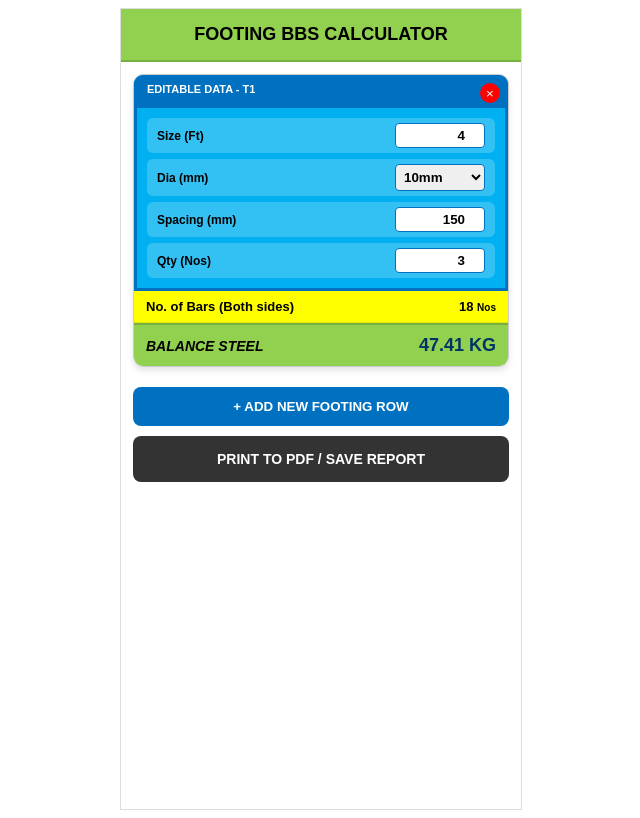
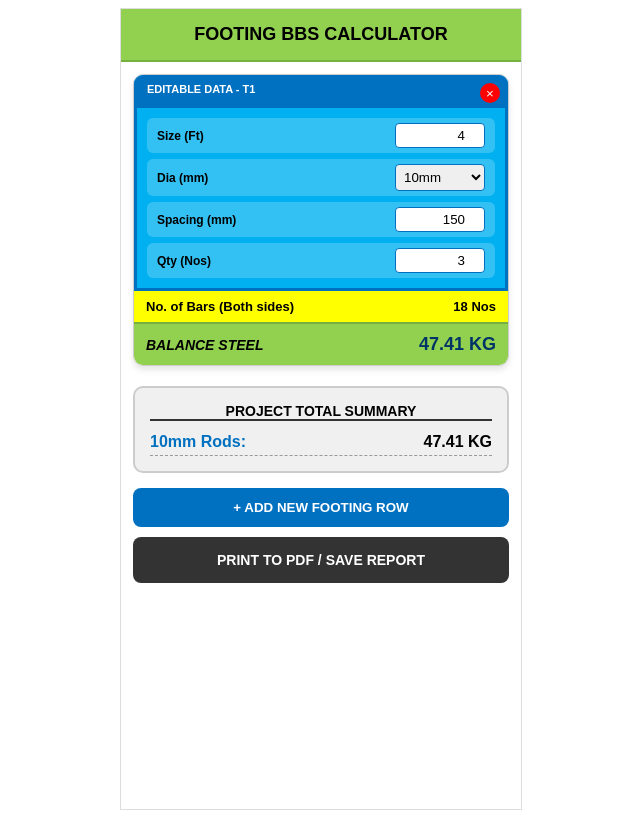
Before and after one commit to Movieeesss/FOOTING-BBS, a React (Vite) app: page / in a window 1280 px wide. Shown: the whole page, without its empty margins (319-959 px from the left). Built offline with nearby package versions, Linux system fonts and the light colour scheme.

Commit message:
Update FootingBBS.tsx

```diff
--- a/src/FootingBBS.tsx
+++ b/src/FootingBBS.tsx
@@ -18,7 +18,7 @@ export default function FootingBBSCalculator() {
   ]);
 
   const calculateBBS = (r: any) => {
-    // Formulas derived from your Excel screenshots
+    // Formulas derived from Excel screenshots
     const sizeM = r.s / 3.281;
     // ROUNDUP logic for bars on both sides
     const bars = Math.ceil(((sizeM * 1000) - 100) / r.sp + 1) * 2;
@@ -29,6 +29,16 @@ export default function FootingBBSCalculator() {
     return { bars, totalKg };
   };
 
+  // --- NEW FEATURE: DIAMETER-WISE SUMMARY LOGIC ---
+  const getSummary = () => {
+    const summary: Record<number, number> = { 8: 0, 10: 0, 12: 0, 16: 0, 20: 0, 25: 0 };
+    rows.forEach(row => {
+      const { totalKg } = calculateBBS(row);
+      summary[row.d] += totalKg;
+    });
+    return summary;
+  };
+
   const addRow = () => setRows([...rows, { id: Date.now(), tag: `T${rows.length + 1}`, s: 4, d: 10, sp: 150, qty: 1 }]);
   const deleteRow = (id: number) => setRows(rows.filter(row => row.id !== id));
 
@@ -36,12 +46,36 @@ export default function FootingBBSCalculator() {
     setRows(rows.map(row => row.id === id ? { ...row, [field]: val } : row));
   };
 
-  const ResultRow = ({ label, value, unit }: any) => (
-    <div style={{ display: 'flex', justifyContent: 'space-between', padding: '8px 12px', backgroundColor: '#ffff00', borderBottom: '1px solid rgba(0,0,0,0.1)', fontSize: '13px', fontWeight: 'bold' }}>
-      <span>{label}</span>
-      <span>{value} <small style={{fontSize: '10px'}}>{unit}</small></span>
-    </div>
-  );
+  const generatePDF = () => {
+    const doc = new jsPDF();
+    doc.text("FOOTING BBS CALCULATION REPORT", 14, 15);
+
+    // Main Table
+    autoTable(doc, {
+      startY: 20,
+      head: [['Type', 'Size (Ft)', 'Dia (mm)', 'Spacing', 'Qty', 'Total KG']],
+      body: rows.map(r => {
+        const res = calculateBBS(r);
+        return [r.tag, `${r.s}x${r.s}`, `${r.d}mm`, r.sp, r.qty, res.totalKg.toFixed(2)];
+      }),
+      headStyles: { fillColor: [146, 208, 80] } // Match header green
+    });
+
+    // Summary Table in PDF
+    const summaryData = getSummary();
+    const summaryRows = Object.entries(summaryData)
+      .filter(([_, kg]) => kg > 0)
+      .map(([dia, kg]) => [`${dia}mm Steel`, `${kg.toFixed(2)} KG`]);
+
+    autoTable(doc, {
+      startY: (doc as any).lastAutoTable.finalY + 10,
+      head: [['Diameter Summary', 'Total Weight']],
+      body: summaryRows,
+      headStyles: { fillColor: [0, 112, 192] }, // Summary blue
+    });
+
+    doc.save("Footing_BBS_Summary_Report.pdf");
+  };
 
   return (
     <div style={{ maxWidth: '400px', margin: '0 auto', fontFamily: 'sans-serif', backgroundColor: '#fff', minHeight: '100vh', border: '1px solid #ddd' }}>
@@ -54,37 +88,36 @@ export default function FootingBBSCalculator() {
           const res = calculateBBS(row);
           return (
             <div key={row.id} style={{ marginBottom: '20px', borderRadius: '10px', overflow: 'hidden', border: '1px solid #ccc', boxShadow: '0 4px 6px rgba(0,0,0,0.1)' }}>
-              {/* Blue Editable Box matching your Beam Tool Design */}
               <div style={{ backgroundColor: '#00b0f0', border: '3px solid #0070c0' }}>
                 <div style={{ backgroundColor: '#0070c0', color: 'white', padding: '5px', fontSize: '11px', fontWeight: 'bold', textAlign: 'center', display: 'flex', justifyContent: 'space-between', paddingLeft: '10px', paddingRight: '5px' }}>
                   <span>EDITABLE DATA - {row.tag}</span>
                   <button onClick={() => deleteRow(row.id)} style={{ background: 'red', color: 'white', border: 'none', borderRadius: '50%', width: '20px', height: '20px', cursor: 'pointer', display: 'flex', alignItems: 'center', justifyContent: 'center' }}>×</button>
                 </div>
-
                 <div style={{ padding: '10px', display: 'flex', flexDirection: 'column', gap: '6px' }}>
                   <div style={{ display: 'flex', justifyContent: 'space-between', alignItems: 'center', background: 'rgba(255,255,255,0.2)', padding: '5px 10px', borderRadius: '6px' }}>
                     <label style={{ fontSize: '12px', fontWeight: 'bold' }}>Size (Ft)</label>
-                    <input type="number" value={row.s} onChange={e => updateRow(row.id, 's', parseFloat(e.target.value))} style={{ width: '80px', textAlign: 'right', padding: '4px', borderRadius: '4px', border: '1px solid #0070c0', fontWeight: 'bold' }} />
+                    <input type="number" value={row.s} onChange={e => updateRow(row.id, 's', parseFloat(e.target.value))} style={{ width: '80px', textAlign: 'right', padding: '4px', border: '1px solid #0070c0', borderRadius: '4px' }} />
                   </div>
                   <div style={{ display: 'flex', justifyContent: 'space-between', alignItems: 'center', background: 'rgba(255,255,255,0.2)', padding: '5px 10px', borderRadius: '6px' }}>
                     <label style={{ fontSize: '12px', fontWeight: 'bold' }}>Dia (mm)</label>
-                    <select value={row.d} onChange={e => updateRow(row.id, 'd', parseInt(e.target.value))} style={{ width: '90px', padding: '4px', borderRadius: '4px', border: '1px solid #0070c0', fontWeight: 'bold' }}>
+                    <select value={row.d} onChange={e => updateRow(row.id, 'd', parseInt(e.target.value))} style={{ width: '90px', padding: '4px', border: '1px solid #0070c0', borderRadius: '4px' }}>
                       {[8, 10, 12, 16, 20, 25].map(d => <option key={d} value={d}>{d}mm</option>)}
                     </select>
                   </div>
                   <div style={{ display: 'flex', justifyContent: 'space-between', alignItems: 'center', background: 'rgba(255,255,255,0.2)', padding: '5px 10px', borderRadius: '6px' }}>
                     <label style={{ fontSize: '12px', fontWeight: 'bold' }}>Spacing (mm)</label>
-                    <input type="number" value={row.sp} onChange={e => updateRow(row.id, 'sp', parseInt(e.target.value))} style={{ width: '80px', textAlign: 'right', padding: '4px', borderRadius: '4px', border: '1px solid #0070c0', fontWeight: 'bold' }} />
+                    <input type="number" value={row.sp} onChange={e => updateRow(row.id, 'sp', parseInt(e.target.value))} style={{ width: '80px', textAlign: 'right', padding: '4px', border: '1px solid #0070c0', borderRadius: '4px' }} />
                   </div>
                   <div style={{ display: 'flex', justifyContent: 'space-between', alignItems: 'center', background: 'rgba(255,255,255,0.2)', padding: '5px 10px', borderRadius: '6px' }}>
                     <label style={{ fontSize: '12px', fontWeight: 'bold' }}>Qty (Nos)</label>
-                    <input type="number" value={row.qty} onChange={e => updateRow(row.id, 'qty', parseInt(e.target.value))} style={{ width: '80px', textAlign: 'right', padding: '4px', borderRadius: '4px', border: '1px solid #0070c0', fontWeight: 'bold' }} />
+                    <input type="number" value={row.qty} onChange={e => updateRow(row.id, 'qty', parseInt(e.target.value))} style={{ width: '80px', textAlign: 'right', padding: '4px', border: '1px solid #0070c0', borderRadius: '4px' }} />
                   </div>
                 </div>
               </div>
-
-              {/* Yellow Results Section derived from your Beam tool's color tone */}
-              <ResultRow label="No. of Bars (Both sides)" value={res.bars} unit="Nos" />
+              <div style={{ display: 'flex', justifyContent: 'space-between', padding: '8px 12px', backgroundColor: '#ffff00', fontSize: '13px', fontWeight: 'bold' }}>
+                <span>No. of Bars (Both sides)</span>
+                <span>{res.bars} Nos</span>
+              </div>
               <div style={{ backgroundColor: '#92d050', padding: '10px 12px', display: 'flex', justifyContent: 'space-between', alignItems: 'center', borderTop: '2px solid #76b041' }}>
                 <span style={{ fontWeight: '900', fontSize: '14px', fontStyle: 'italic' }}>BALANCE STEEL</span>
                 <span style={{ fontWeight: '900', fontSize: '18px', color: '#003366' }}>{res.totalKg.toFixed(2)} KG</span>
@@ -93,11 +126,22 @@ export default function FootingBBSCalculator() {
           );
         })}
 
+        {/* --- NEW SUMMARY UI SECTION --- */}
+        <div style={{ backgroundColor: '#f0f0f0', padding: '15px', borderRadius: '10px', border: '2px solid #ccc', marginBottom: '15px' }}>
+          <div style={{ fontSize: '14px', fontWeight: 'bold', borderBottom: '2px solid #333', marginBottom: '8px', textAlign: 'center' }}>PROJECT TOTAL SUMMARY</div>
+          {Object.entries(getSummary()).map(([dia, kg]) => kg > 0 && (
+            <div key={dia} style={{ display: 'flex', justifyContent: 'space-between', padding: '4px 0', borderBottom: '1px dashed #999' }}>
+              <span style={{ fontWeight: 'bold', color: '#0070c0' }}>{dia}mm Rods:</span>
+              <span style={{ fontWeight: 'bold' }}>{kg.toFixed(2)} KG</span>
+            </div>
+          ))}
+        </div>
+
         <button onClick={addRow} style={{ width: '100%', padding: '12px', backgroundColor: '#0070c0', color: 'white', border: 'none', borderRadius: '8px', fontWeight: 'bold', marginBottom: '10px', cursor: 'pointer' }}>
           + ADD NEW FOOTING ROW
         </button>
 
-        <button onClick={() => window.print()} style={{ width: '100%', padding: '15px', backgroundColor: '#333', color: '#fff', border: 'none', borderRadius: '8px', fontWeight: 'bold', cursor: 'pointer', fontSize: '14px' }}>
+        <button onClick={generatePDF} style={{ width: '100%', padding: '15px', backgroundColor: '#333', color: '#fff', border: 'none', borderRadius: '8px', fontWeight: 'bold', cursor: 'pointer', fontSize: '14px' }}>
           PRINT TO PDF / SAVE REPORT
         </button>
       </div>
```
